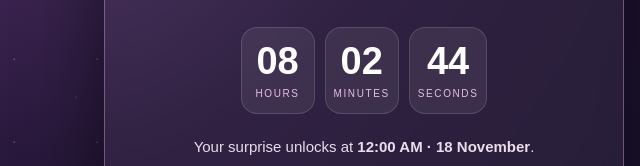
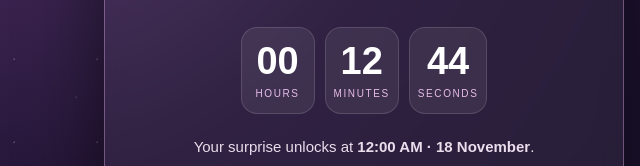
Before and after one commit to UDAYSINGH2001/mahak-birthday-v62, a plain HTML site: page midnight-surprise.html in a window 1280 px wide. Shown: the part 397-563 px from the top of the page, 276-916 px from the left. Drawn offline with Linux system fonts and the light colour scheme.

Commit message:
Update midnight-surprise.html

```diff
--- a/midnight-surprise.html
+++ b/midnight-surprise.html
@@ -43,7 +43,7 @@ button:focus{outline:3px solid white;outline-offset:3px}
 <script>
 (() => {
   // India Standard Time: 18 November 2026, 00:00
-  const target = new Date('2026-11-18T00:00:00+05:30').getTime();
+  const target = new Date('2026-11-17T16:10:00+05:30').getTime();
   const birthdayUrl = 'https://udaysingh2001.github.io/mahak-birthday-v62/index.html';
   const pad = n => String(n).padStart(2,'0');
   function tick(){
```
